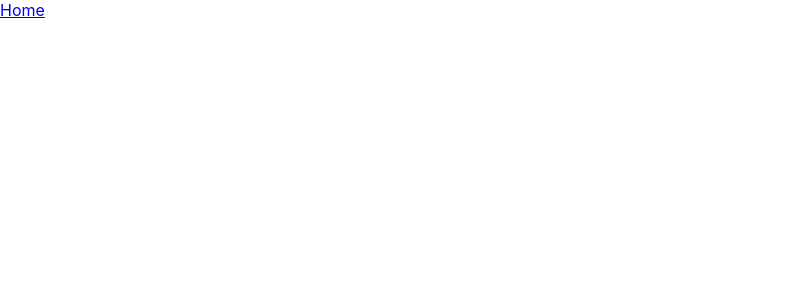
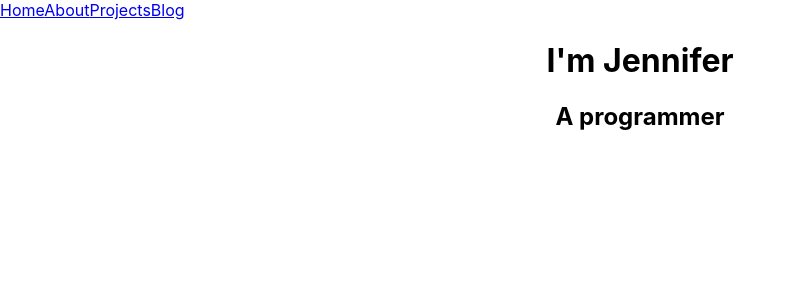
Before and after one commit to WDI-SEA/react-router-portfolio, a React (Create React App) app: page / in a window 1280 px wide. Shown: the top 300 px of the page, without its empty margins (0-795 px from the left). Built offline with nearby package versions, Linux system fonts and the light colour scheme.

Commit message:
routes set

```diff
--- a/src/App.js
+++ b/src/App.js
@@ -9,6 +9,10 @@ function App() {
     <Router>
       <nav>
         <Link to='/'>Home</Link>
+        <Link to='/about'>About</Link>
+        <Link to='/projects'>Projects</Link>
+        <Link to='/blog'>Blog</Link>
+
 
       </nav>
       <div className="App">
--- a/src/Homepage.js
+++ b/src/Homepage.js
@@ -4,7 +4,8 @@ const Homepage = () => {
 
   return(
     <div>
-
+      <h1>I'm Jennifer</h1>
+      <h2>A programmer</h2>
     </div>
   )
 }
```
